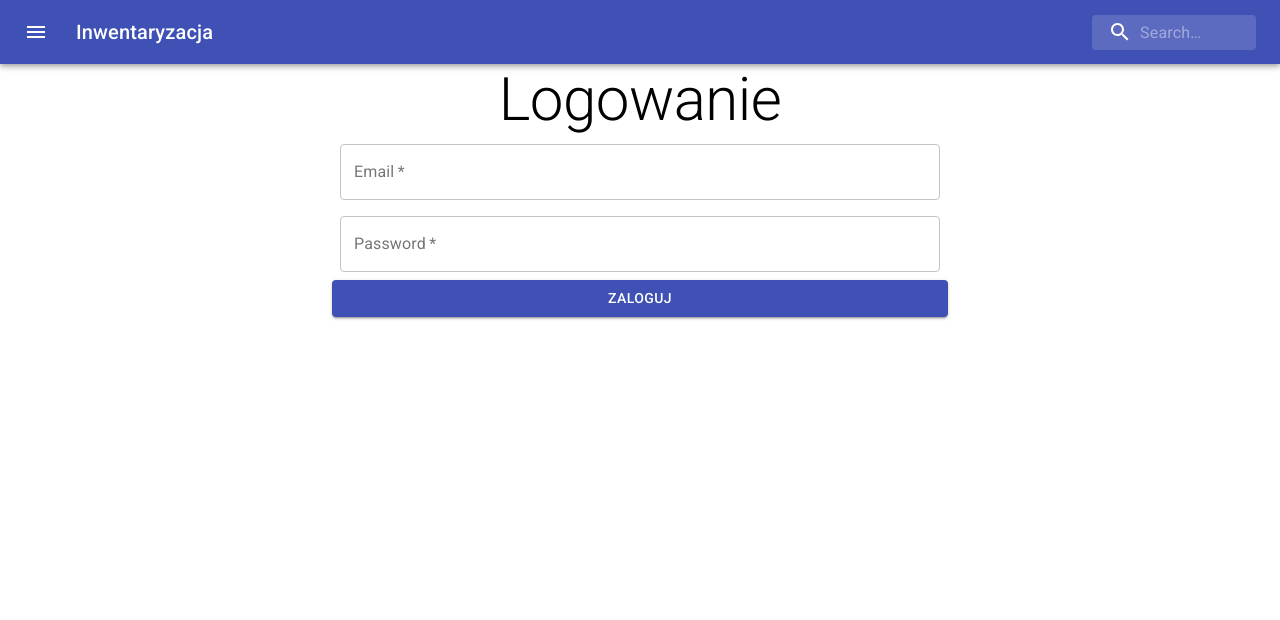
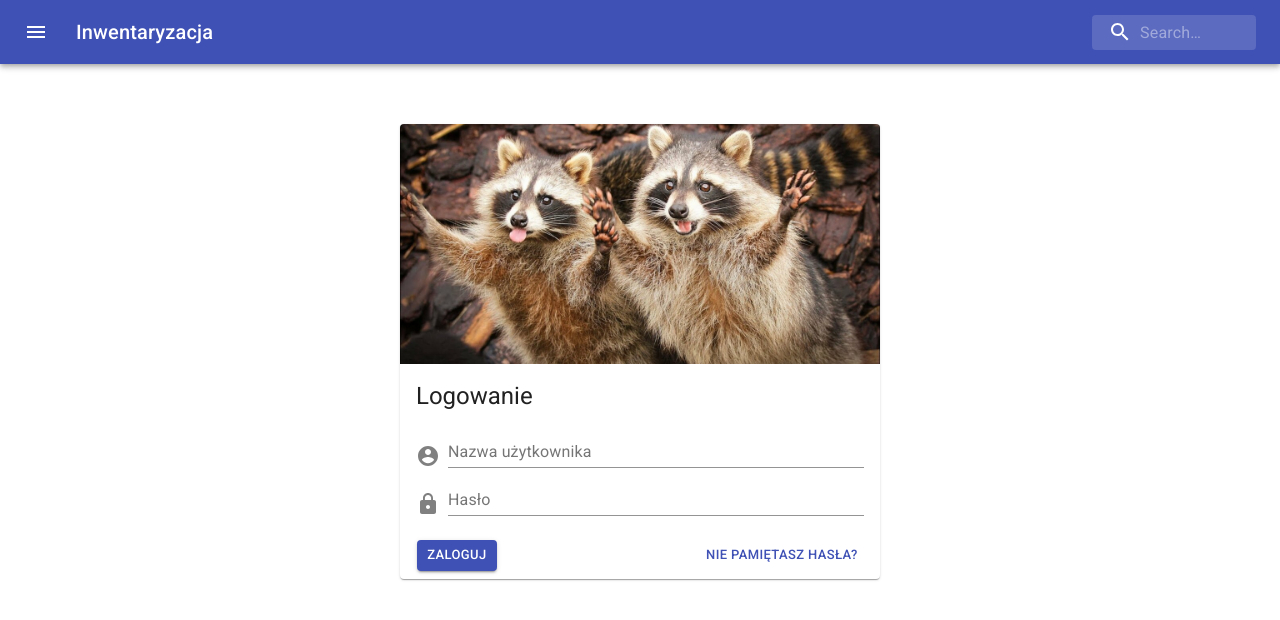
Before and after one commit to skni-umcs/inventary-front, a React (Create React App) app: page / in a window 1280 px wide. Shown: the top 620 px of the page. Built offline with nearby package versions, Linux system fonts and the light colour scheme; no server answers.

Commit message:
new login page

```diff
--- a/src/components/LoginPage/index.tsx
+++ b/src/components/LoginPage/index.tsx
@@ -1,84 +1,104 @@
-import React, {useState} from 'react';
-import {Button, Container, createStyles, makeStyles, TextField, Theme, Typography} from "@material-ui/core";
+import React, {useEffect, useState} from 'react';
+import {Box, Button, Container, TextField, Typography} from "@material-ui/core";
+import AccountCircleIcon from '@material-ui/icons/AccountCircle';
+import LockIcon from '@material-ui/icons/Lock';
+import Card from '@material-ui/core/Card';
+import CardActionArea from '@material-ui/core/CardActionArea';
+import CardActions from '@material-ui/core/CardActions';
+import CardContent from '@material-ui/core/CardContent';
+import CardMedia from '@material-ui/core/CardMedia';
 import ApiClient from "../../helpers/api-client";
-import AuthClient from '../../helpers/auth-client';
 import {toast} from "react-toastify";
+import useStyles from "./styles";
+import {szopy} from "./styles";
 
-const useStyles = makeStyles((theme: Theme) =>
-    createStyles({
-        root: {
-            display: 'flex',
-            flexWrap: 'wrap',
-            width: '50%',
-            flexAlign: 'center',
-            margin: 'auto',
-        },
-        header: {
-            textAlign: 'center',
-        },
-        textField: {
-            margin: theme.spacing(1),
-        },
-    }),
-);
 const LoginPage = () => {
 
     const [username, setUsername] = useState('');
     const [password, setPassword] = useState('');
-
+    const [bg, setBg] = useState('');
     const classes = useStyles();
-
     const login = (e: any) => {
         e.preventDefault();
-        console.log(username);
         ApiClient.login(username, password).then((res: string) => {
-            toast(res);
-            if(res.toLowerCase() == "unauthorized") {
+            if (res.toLowerCase() == "unauthorized") {
                 return;
+            } else if (res.toLowerCase() == 'OK') {
+                toast.success('Zalogowano!');
             }
             setTimeout(() => {
                 window.location.href = '/';
             }, 1000);
         }).catch(err => {
+            if(err.toString().toLowerCase().includes('unauthorized')) {
+                toast.error("Niepoprawna nazwa użytkownika lub hasło");
+                return;
+            } else {
                 console.log(err);
-            toast("unauthorized");
+                toast.error("Wystąpił nieoczewiany błąd. Sprawdź konsolę deweloperską.");
+            }
         });
     };
 
+    useEffect(() => {
+        setBg(szopy[Math.floor(Math.random() * szopy.length)]);
+    }, [])
+
     return (
         <Container maxWidth={'lg'}>
-            <Typography variant={'h2'} className={classes.header}>
+            <Box marginTop={'60px'} maxWidth={'480px'} marginX={'auto'}>
+                <Card>
+                    <form>
+                        <CardActionArea component={'div'}>
+                            <CardMedia
+                                component="img"
+                                alt="Szop pracz"
+                                height="240"
+                                image={bg}
+                                title="Obrazek tła"
+                            />
+                            <CardContent>
+                                <Typography gutterBottom variant="h5" component="h2">
                                     Logowanie
                                 </Typography>
-            <form id={'login-form'} className={classes.root}>
-                <TextField
-                    id={'login-email'}
-                    label={'Email'}
+                                <Box sx={{display: 'flex', alignItems: 'flex-end'}}>
+                                    <AccountCircleIcon style={{color: 'grey', marginRight: '8px'}}/>
+                                    <TextField id={'username-input'}
+                                               label={'Nazwa użytkownika'}
+                                               variant={'standard'}
                                                type={'text'}
-                    variant={'outlined'}
-                    onChange={(e) => setUsername(e.target.value)}
-                    className={classes.textField}
-                    fullWidth
-                    required
-                />
-                <TextField
-                    id={'login-password'}
-                    label={'Password'}
+                                               onChange={e => setUsername(e.target.value)}
+                                               fullWidth/>
+                                </Box>
+
+                                <Box sx={{display: 'flex', alignItems: 'flex-end'}}>
+                                    <LockIcon style={{color: 'grey', marginRight: '8px'}}/>
+                                    <TextField id={'password-input'}
+                                               label={'Hasło'}
+                                               variant={'standard'}
                                                type={'password'}
-                    variant={'outlined'}
-                    onChange={(e) => setPassword(e.target.value)}
-                    className={classes.textField}
-                    fullWidth
-                    required
-                />
-                <Button
+                                               onChange={e => setPassword(e.target.value)}
+                                               fullWidth/>
+                                </Box>
+                            </CardContent>
+                        </CardActionArea>
+                        <CardActions>
+                            <Box sx={{display: 'flex', justifyContent: 'space-between', width: '96%', marginLeft: '2%'}}>
+                                <Button size="small"
+                                        color="primary"
                                         variant={'contained'}
-                    color={'primary'}
                                         type={'submit'}
-                    onClick={login}
-                    fullWidth>
-                Zaloguj </Button>
+                                        onClick={login}>
+                                    Zaloguj
+                                </Button>
+                                <Button size="small" color="primary">
+                                    Nie pamiętasz hasła?
+                                </Button>
+                            </Box>
+                        </CardActions>
                     </form>
+                </Card>
+            </Box>
         </Container>
     );
 };
--- /dev/null
+++ b/src/components/LoginPage/styles.ts
@@ -0,0 +1,27 @@
+import {createStyles, makeStyles, Theme} from "@material-ui/core";
+import s1 from './szop.jpeg';
+import s2 from './szop2.png';
+
+const szopy = [s1, s2];
+const useStyles = makeStyles((theme: Theme) =>
+    createStyles({
+        root: {
+            display: 'flex',
+            flexWrap: 'wrap',
+            width: '50%',
+            flexAlign: 'center',
+            margin: 'auto',
+        },
+        header: {
+            textAlign: 'center',
+        },
+        textField: {
+            margin: theme.spacing(1),
+        },
+    }),
+);
+
+
+
+export {szopy};
+export default useStyles;
```
Also changed, not shown: src/components/LoginPage/szop.jpeg (added), src/components/LoginPage/szop2.png (added). Lines whose indentation alone changed are shown as unchanged.
